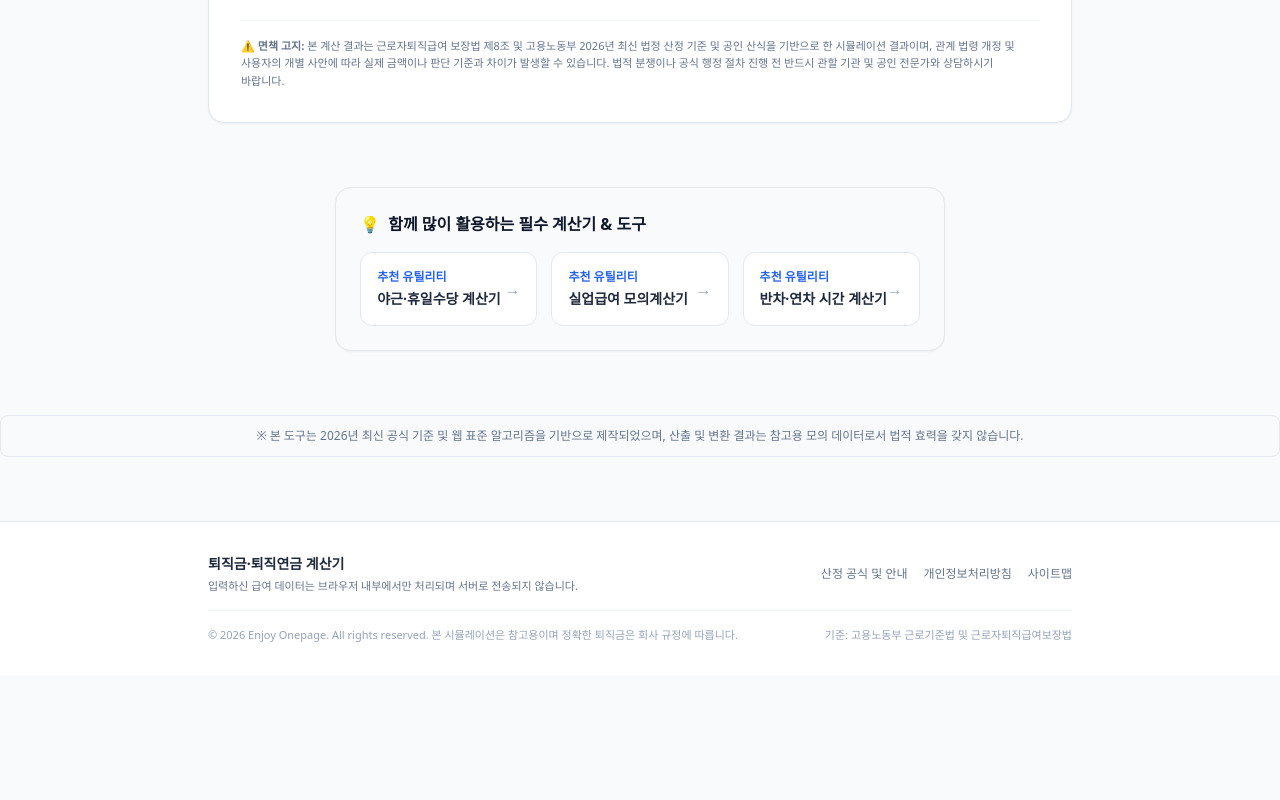
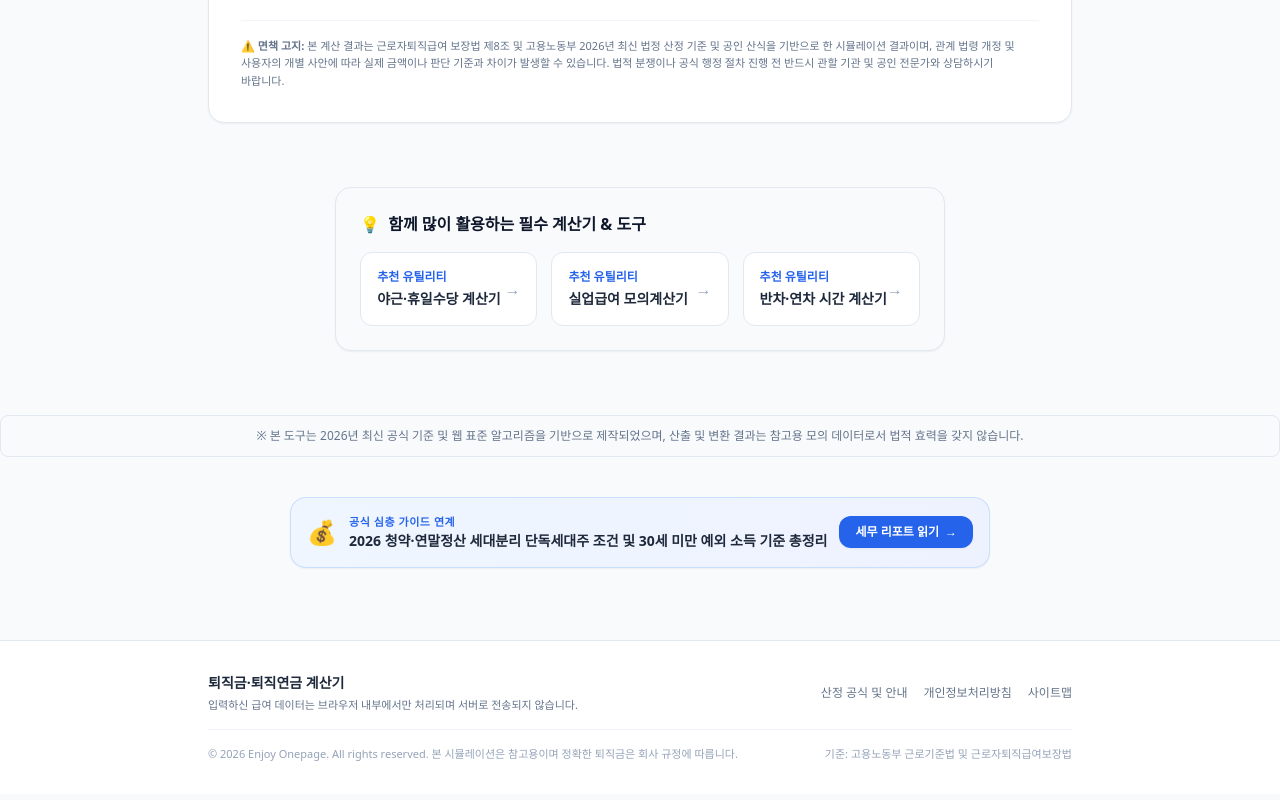
Before and after one commit to somsoo/severance_calc_site, a plain HTML site: page index.html in a window 1280 px wide. Shown: the part 1959-2759 px from the top of the page. Before the commit the page ends 2674 px from the top, so only its background shows below. Drawn offline with nearby package versions, Linux system fonts and the light colour scheme.

Commit message:
feat: inject mobius topic cluster reverse link to authoritative blogs (zero-regression)

```diff
--- a/index.html
+++ b/index.html
@@ -467,6 +467,23 @@
         <p>※ 본 도구는 2026년 최신 공식 기준 및 웹 표준 알고리즘을 기반으로 제작되었으며, 산출 및 변환 결과는 참고용 모의 데이터로서 법적 효력을 갖지 않습니다.</p>
       </div>
 
+<!-- 🔗 딥리서치 토픽 클러스터: 관련 전문 블로그 가이드 역링크 -->
+<section class="max-w-4xl mx-auto my-6 px-4">
+  <div class="p-4 bg-gradient-to-r from-blue-50 to-indigo-50 dark:from-slate-800 dark:to-slate-800/80 rounded-2xl border border-blue-200/80 dark:border-slate-700 shadow-sm flex flex-col sm:flex-row items-center justify-between gap-3">
+    <div class="flex items-center gap-3">
+      <span class="text-2xl flex-shrink-0">💰</span>
+      <div class="text-left">
+        <div class="text-[11px] font-bold text-blue-600 dark:text-blue-400 uppercase tracking-wider">공식 심층 가이드 연계</div>
+        <div class="text-xs sm:text-sm font-bold text-slate-800 dark:text-slate-100 leading-snug">2026 청약·연말정산 세대분리 단독세대주 조건 및 30세 미만 예외 소득 기준 총정리</div>
+      </div>
+    </div>
+    <a href="https://finance-kr.enjoy-onepage.com/2026/09/18/single-household-head-requirements/" target="_blank" rel="noopener noreferrer" class="shrink-0 px-4 py-2 bg-blue-600 hover:bg-blue-700 text-white text-xs font-bold rounded-xl transition shadow-sm hover:shadow flex items-center gap-1.5">
+      <span>세무 리포트 읽기</span>
+      <span>→</span>
+    </a>
+  </div>
+</section>
+
 <footer class="bg-white border-t border-slate-200 mt-12 py-8 text-xs text-slate-500">
 <div class="max-w-4xl mx-auto px-4 space-y-4">
 <div class="flex flex-wrap items-center justify-between gap-4">
```
